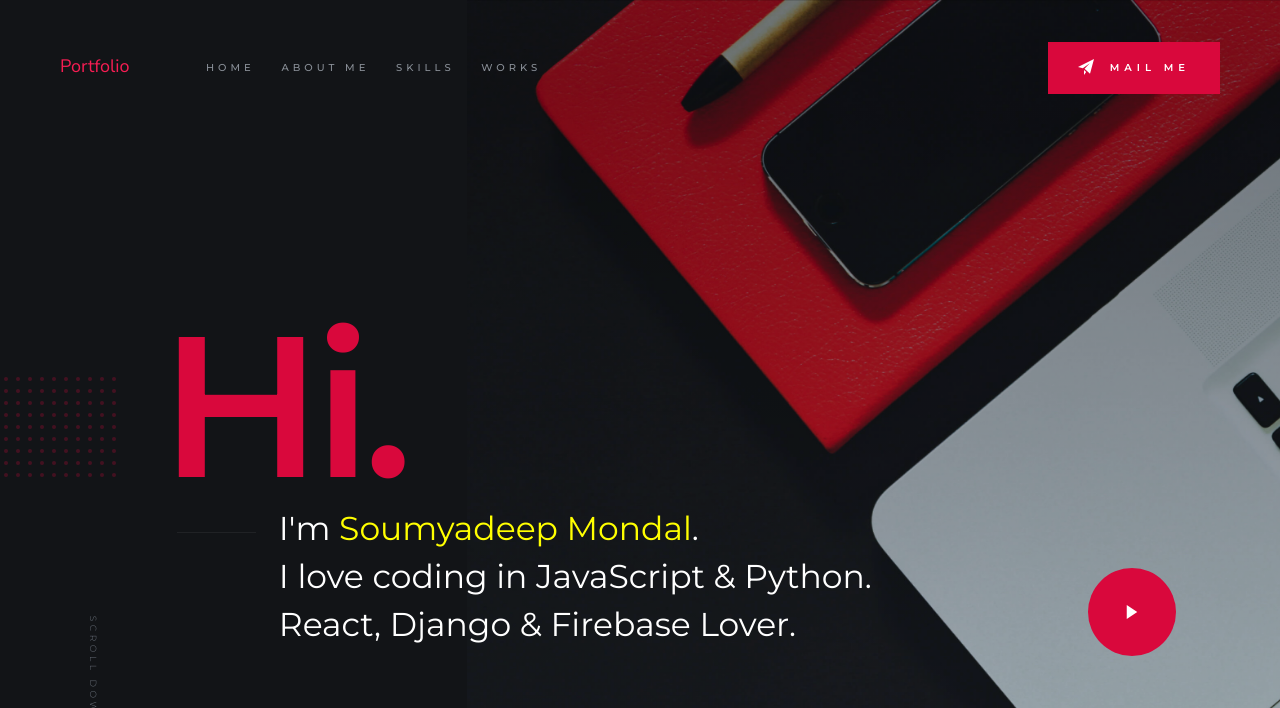
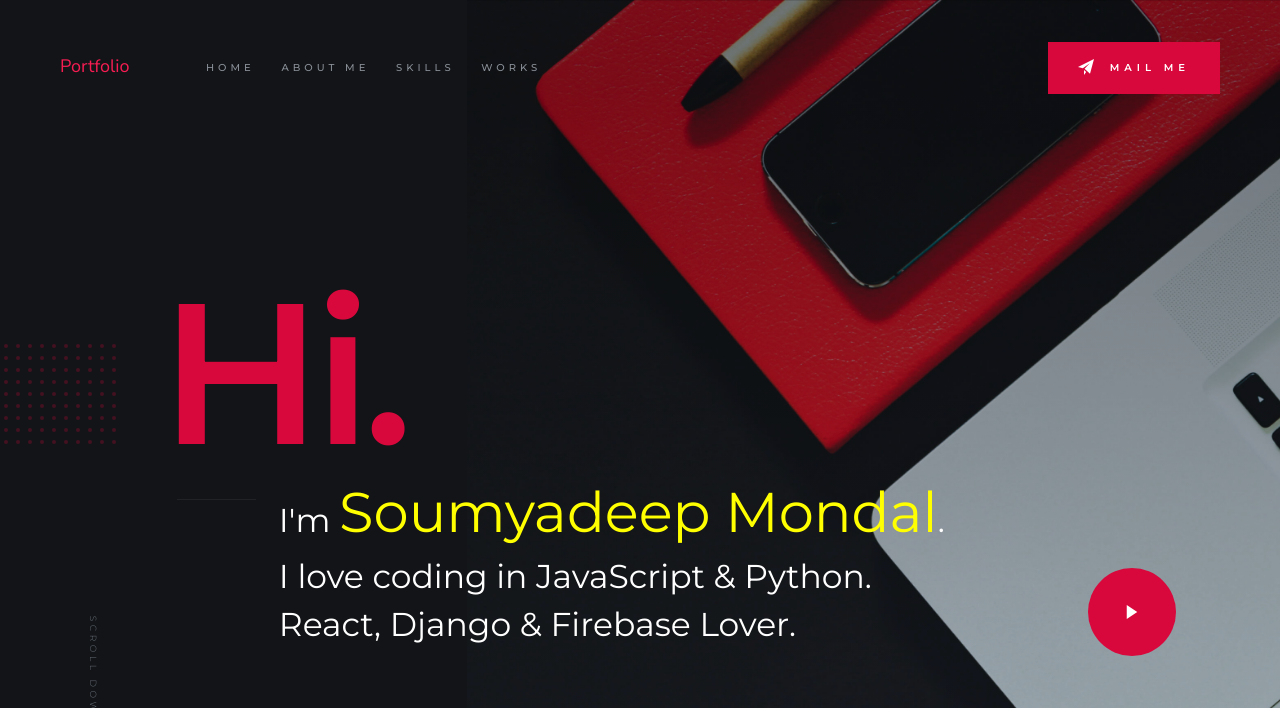
Before and after one commit to soumya-99/Portfolio-Soumyadeep, a plain HTML site: page index.html in a window 1280 px wide. Shown: the top 708 px of the page. Drawn offline with Linux system fonts and the light colour scheme.

Commit message:
font size change

```diff
--- a/index.html
+++ b/index.html
@@ -96,7 +96,7 @@
                 <div class="s-hero__content-about">
 
                     <p>
-                        I'm <span style="color: yellow !important;">Soumyadeep Mondal</span>. <br> I love
+                        I'm <span style="color: yellow !important; font-size: 7vh !important;">Soumyadeep Mondal</span>. <br> I love
                         coding in JavaScript & Python.<br>
                         React, Django & Firebase Lover.
                     </p>
```
